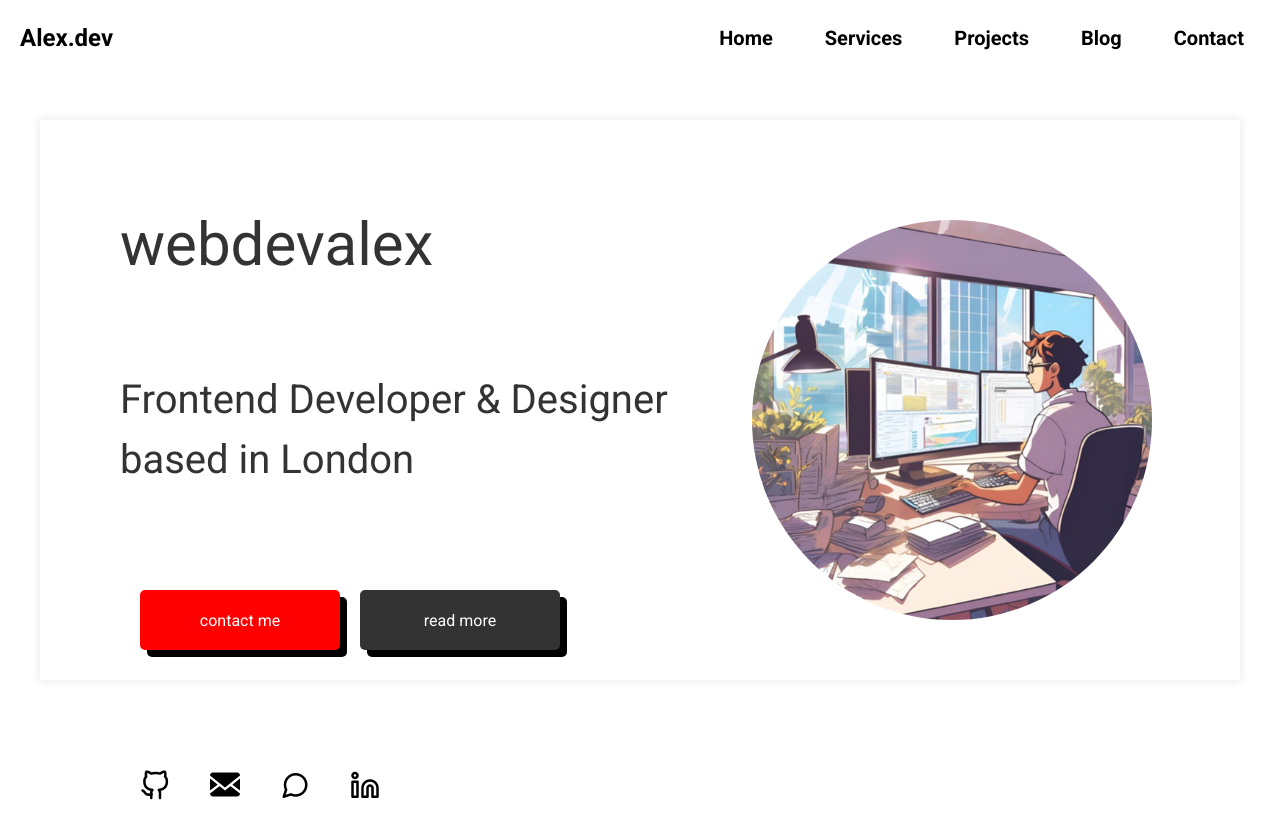
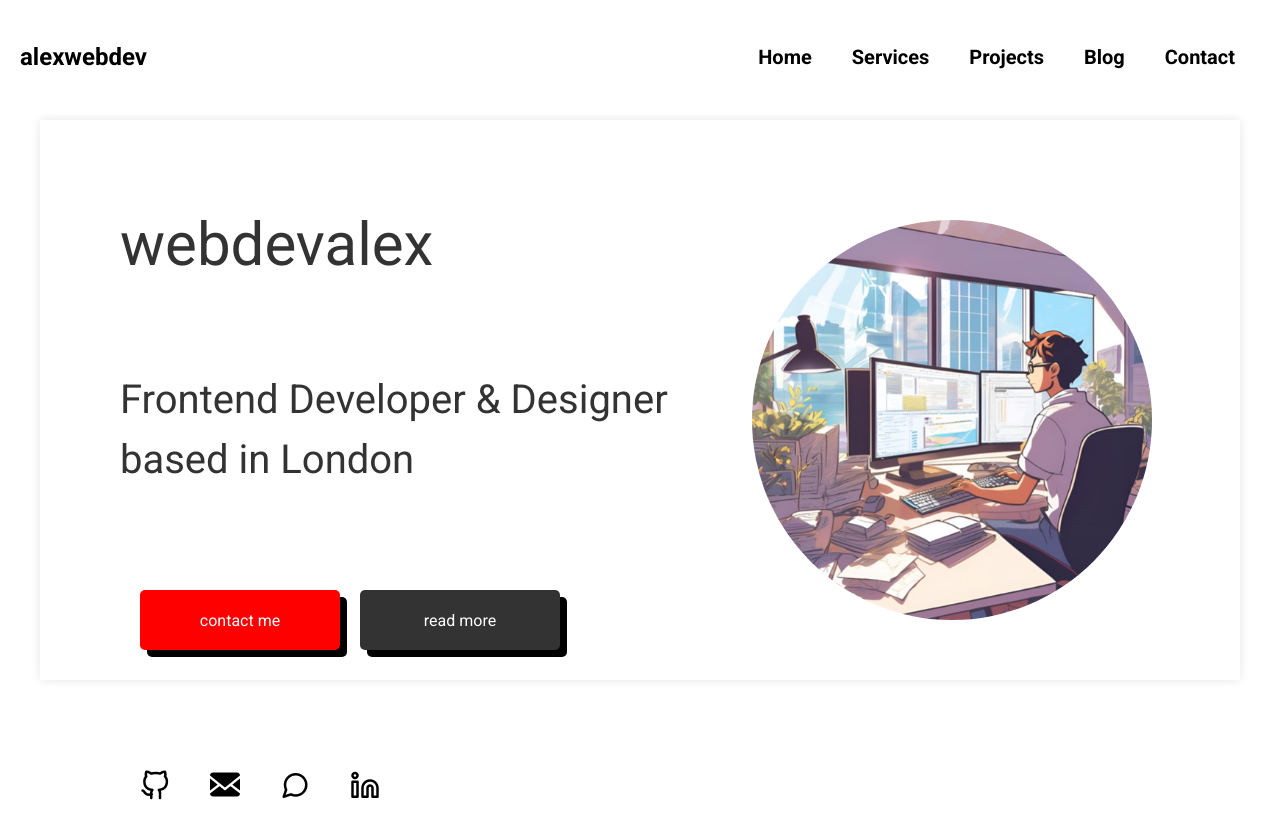
Before and after one commit to Alez05/my-portfolio-v2, a Next.js app: page / in a window 1280 px wide. Built offline with nearby package versions, Linux system fonts and the light colour scheme.

Commit message:
update and refactor nav functionality Fixes #125

```diff
--- a/src/libs/type/lib/flexbox.ts
+++ b/src/libs/type/lib/flexbox.ts
@@ -7,7 +7,7 @@ export type TFlexBox = {
   justifyContent?: string
   justifyItems?: string
   position?: string
-  padding?: number | number[]
+  padding?: string | number | number[]
   gap?: number | number[]
   fontSize?: number | string
   width?: string
@@ -29,4 +29,5 @@ export type TFlexBox = {
   top?: number | string
   bottom?: number | string
   onChange?: (e: React.ChangeEvent<HTMLInputElement>) => void
+  className?: string
 }
--- a/src/libs/ui/atom/flexbox/flexbox.tsx
+++ b/src/libs/ui/atom/flexbox/flexbox.tsx
@@ -31,6 +31,7 @@ const FlexBox = ({
   margin = 0,
   bottom = '',
   top = '',
+  className,
 }: TFlexBox) => {
   const stil = getStil({
     display,
--- a/src/libs/ui/atom/link/link.css
+++ b/src/libs/ui/atom/link/link.css
@@ -10,6 +10,7 @@
   --height: none;
   --gap: 0;
   --box-shadow: none;
+  --font-weight: unset;
 
   align-items: center;
   display: flex;
@@ -26,10 +27,12 @@
   height: var(--height);
   gap: var(--gap);
   box-shadow: var(--box-shadow);
+  font-weight: var(--font-weight);
 
   text-decoration: none;
 }
 
 .link:hover {
   box-shadow: none;
+  color: red;
 }
--- a/src/libs/ui/atom/link/link.tsx
+++ b/src/libs/ui/atom/link/link.tsx
@@ -21,7 +21,8 @@ const Link = ({
   height = '',
   cursor = 'pointer',
   boxShadow = '',
-  variant,
+  fontWeight = '',
+  className,
 }: TLink) => {
   const stil = getStil({
     padding,
@@ -35,6 +36,7 @@ const Link = ({
     borderRadius,
     gap,
     boxShadow,
+    fontWeight,
   }) as React.CSSProperties
 
   const isExternalLink = /^https?:\/\//.test(href)
--- a/src/libs/ui/atom/link/link.type.ts
+++ b/src/libs/ui/atom/link/link.type.ts
@@ -15,8 +15,10 @@ export type TLink = {
   gap?: number | number[]
   padding?: number | number[]
   fontSize?: number
+  fontWeight?: number | string
   width?: string
   height?: string
   cursor?: string
   boxShadow?: string
+  className?: string
 }
--- a/src/libs/ui/organism/reusable/nav/[client-nav]/clientnav.tsx
+++ b/src/libs/ui/organism/reusable/nav/[client-nav]/clientnav.tsx
@@ -1,31 +1,46 @@
-'use client';
-import { useEffect, useState } from 'react';
-import { TNavProps } from '../nav.type';
+'use client'
+import { useEffect, useState } from 'react'
+import { TNavProps } from '../nav.type'
+import { FlexBox } from '@/libs/ui/atom'
+import Link from '@/libs/ui/atom/link/link'
+import '../nav.css'
 
 const ClientNav = ({ navLinks = [] }: TNavProps) => {
-  const [currentPath, setCurrentPath] = useState<string | null>(null);
+  const [currentPath, setCurrentPath] = useState<string | null>(null)
 
   useEffect(() => {
     if (typeof window !== 'undefined') {
-      setCurrentPath(window.location.pathname);
+      setCurrentPath(window.location.pathname)
     }
-  }, []);
+  }, [])
   return (
-    <nav className='navbar'>
+    <FlexBox
+      as="nav"
+      display="flex"
+      gap={20}
+      justifyContent="flex-end"
+      position="relative"
+      width="100%"
+      padding={25}
+      flexDirection="row"
+    >
       {navLinks.map((link) =>
         link.path && link.name ? (
-          <a
+          <Link
             key={link.path}
             href={link.path}
-            className={currentPath === link.path ? 'active' : ''}
+            color={currentPath === link.path ? 'black' : ''}
+            fontSize={20}
+            padding={10}
+            fontWeight="bold"
             aria-current={currentPath === link.path ? 'page' : undefined}
           >
             {link.name}
-          </a>
+          </Link>
         ) : null
       )}
-    </nav>
-  );
-};
+    </FlexBox>
+  )
+}
 
-export default ClientNav;
+export default ClientNav
--- a/src/libs/ui/organism/reusable/nav/nav.css
+++ b/src/libs/ui/organism/reusable/nav/nav.css
@@ -27,22 +27,15 @@
   padding: 0 20px;
 }
 
-.navbar a {
-  font-size: 20px;
-  color: black;
-  padding: 14px 16px;
-  text-decoration: none;
-  font-weight: bold;
-}
-
-.navbar a:hover {
-  background-color: #ddd;
+.nav-link {
   color: black;
 }
 
-.navbar a.active {
-  color: black;
+.nav-lin link:hover {
+  color: red;
 }
+
+
 
 .logo {
   position: absolute;
--- a/src/libs/ui/organism/reusable/nav/nav.tsx
+++ b/src/libs/ui/organism/reusable/nav/nav.tsx
@@ -1,17 +1,26 @@
-import './nav.css';
-import navLinksData from '../../../../../content/navLinksData.json';
-import { TNavProps } from './nav.type';
-import ClientNav from './[client-nav]/clientnav';
+import './nav.css'
+import navLinksData from '../../../../../content/navLinksData.json'
+import { TNavProps } from './nav.type'
+import ClientNav from './[client-nav]/clientnav'
+import { FlexBox } from '@/libs/ui/atom'
 
 const NavBar = ({ navLinks = [] }: TNavProps) => {
   return (
-    <header className='navheader'>
-      <div className='navdiv'>
-        <span className='logo'>Alex.dev</span>
+    <FlexBox as="header" position="fixed" top="0" zIndex={50} width="100%">
+      <FlexBox
+        as="div"
+        display="flex"
+        justifyContent="center"
+        padding={10}
+        width="100%"
+        position="relative"
+        backgroundColor="white"
+      >
+        <span className="logo">alexwebdev</span>
         <ClientNav navLinks={navLinks.length > 0 ? navLinks : navLinksData} />
-      </div>
-    </header>
-  );
-};
+      </FlexBox>
+    </FlexBox>
+  )
+}
 
-export default NavBar;
+export default NavBar
--- a/src/libs/ui/pages/services/page.tsx
+++ b/src/libs/ui/pages/services/page.tsx
@@ -37,7 +37,7 @@ const ServicePage = () => {
         imageAlt="man at computer"
         links={linkArray}
       />
-      <FlexBox width="500px" height="auto" padding={40}>
+      <FlexBox width="auto" height="auto" padding={40}>
         <TextGroup
           content={[
             {
--- a/src/libs/util/lib/stil.ts
+++ b/src/libs/util/lib/stil.ts
@@ -9,11 +9,11 @@ export const toKebabCase = (property: string) =>
 export const getStil = (
   obiect: Record<string, string | number | number[] | boolean>
 ) => {
+  // console.log(Object.keys(obiect).map(toKebabCase))
+
   const paddingList = (
     Array.isArray(obiect.padding) ? obiect.padding : [obiect.padding]
   ) as number[]
-
-  // console.log(Object.keys(obiect).map(toKebabCase))
 
   // padding
   const padding = obiect.padding
```
